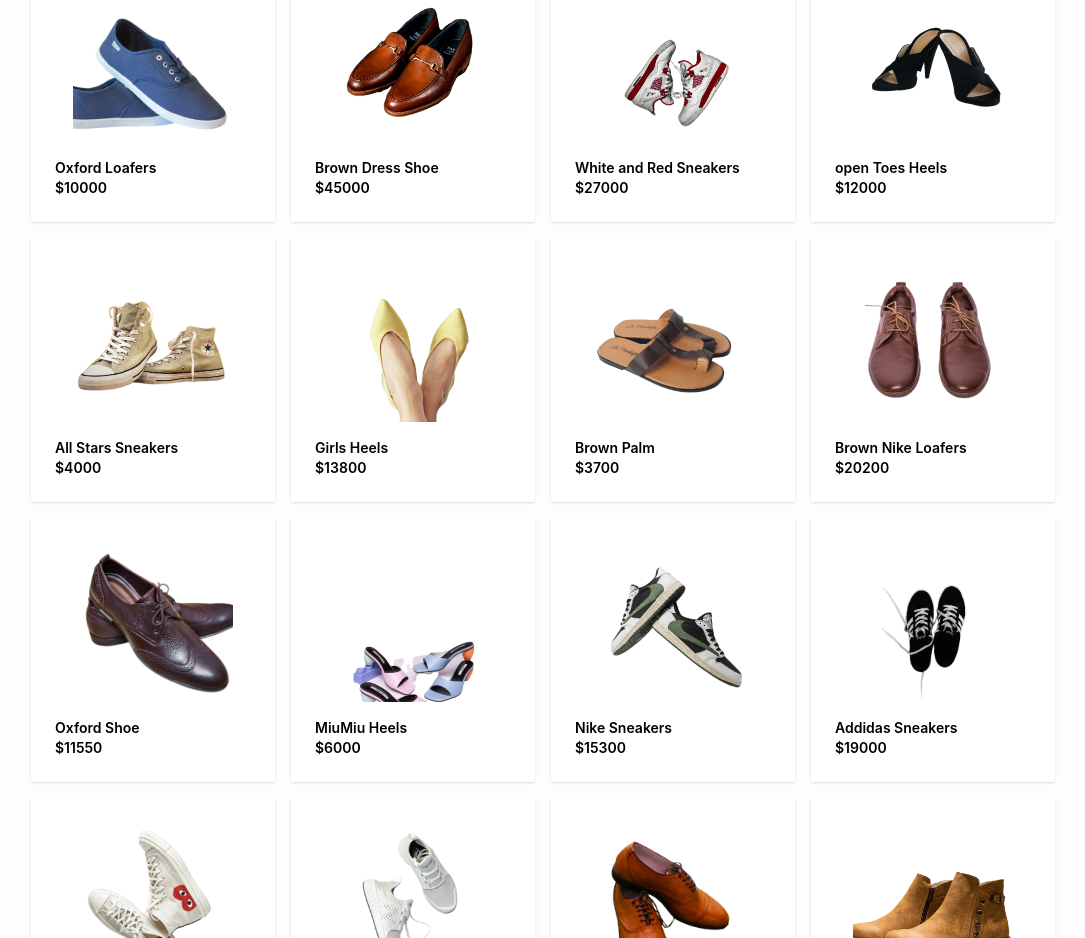
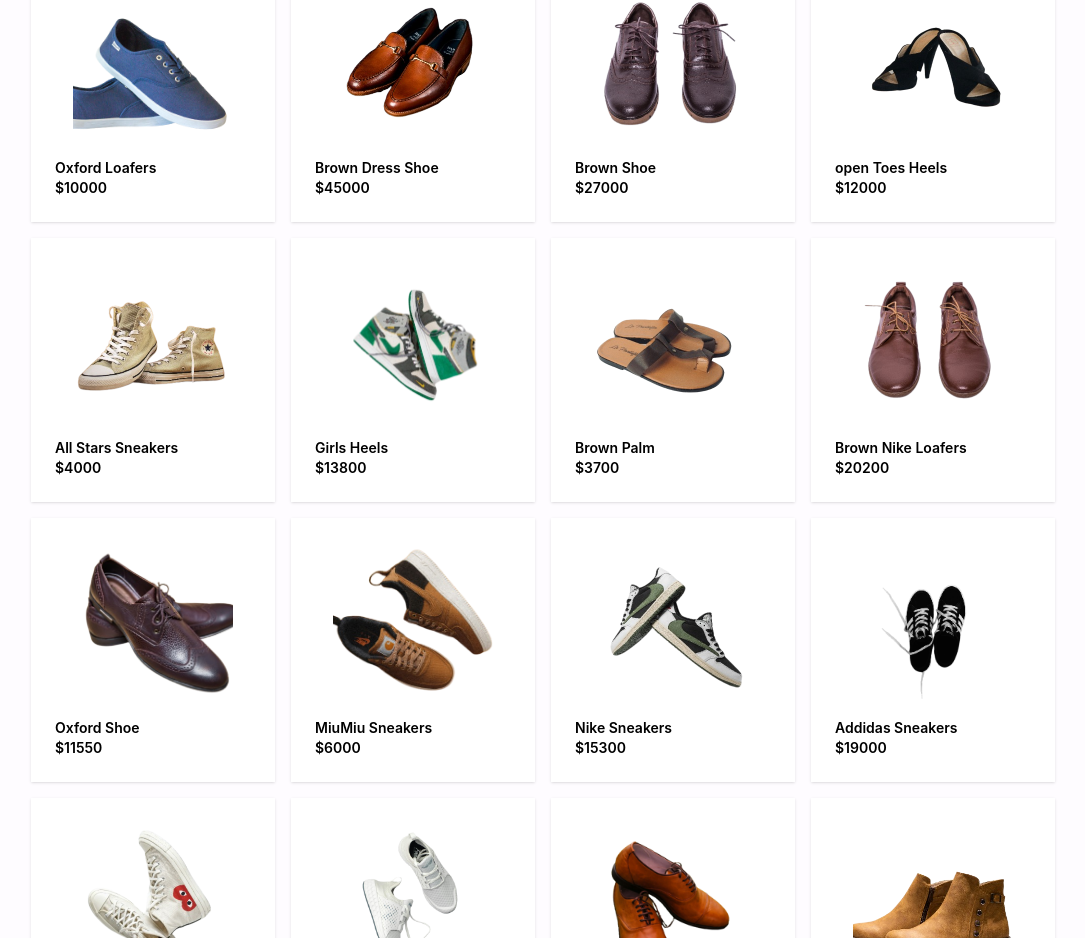
Before and after one commit to Wheezy049/Timbu, a React (Create React App) app: page / in a window 1280 px wide. Shown: the part 2134-3072 px from the top of the page, without its empty margins (97-1182 px from the left). Built offline with nearby package versions, Linux system fonts and the light colour scheme.

Commit message:
HNG stage two ecommerce task

```diff
--- a/src/component/assest/AllProduct.js
+++ b/src/component/assest/AllProduct.js
@@ -2,14 +2,14 @@
 import image15 from "./image15.png";
 import image16 from "./image16.png";
 import image17 from "./image17.png";
-import image19 from "./image19.png";
+import image9 from "./image9.png";
 import image20 from "./image20.png";
 import image21 from "./image21.png";
-import image22 from "./image22.png";
+import image5 from "./image5.png";
 import image23 from "./image23.png";
 import image24 from "./image24.png";
 import image25 from "./image25.png";
-import image26 from "./image26.png";
+import image10 from "./image10.png";
 import image27 from "./image27.png";
 import image28 from "./image28.png";
 import image29 from "./image29.png";
@@ -34,8 +34,8 @@
   },
   {
     id: 19,
-    name: "White and Red Sneakers",
-    image: image19,
+    name: "Brown Shoe",
+    image: image9,
     price: 27000,
   },
   {
@@ -53,7 +53,7 @@
   {
     id: 22,
     name: "Girls Heels",
-    image: image22,
+    image: image5,
     price: 13800,
   },
   {
@@ -76,8 +76,8 @@
   },
   {
     id: 26,
-    name: "MiuMiu Heels",
-    image: image26,
+    name: "MiuMiu Sneakers",
+    image: image10,
     price: 6000,
   },
   {
```
